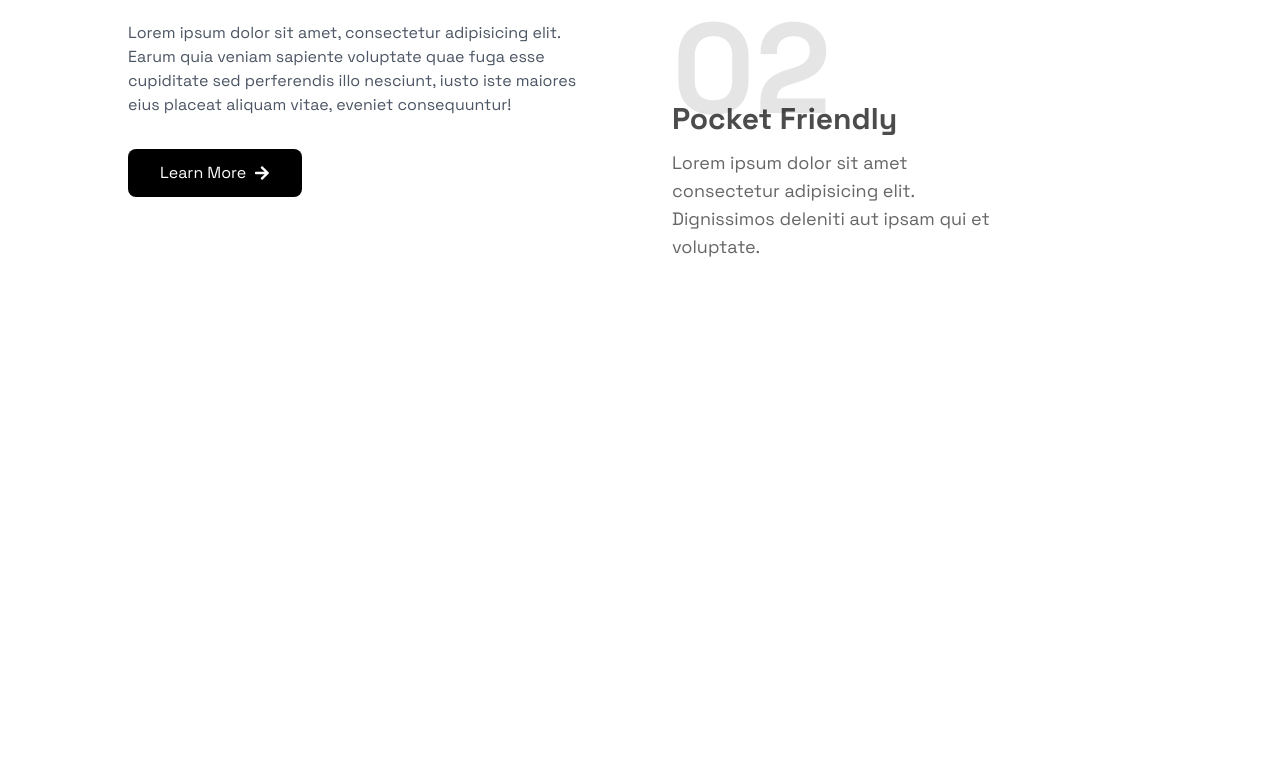
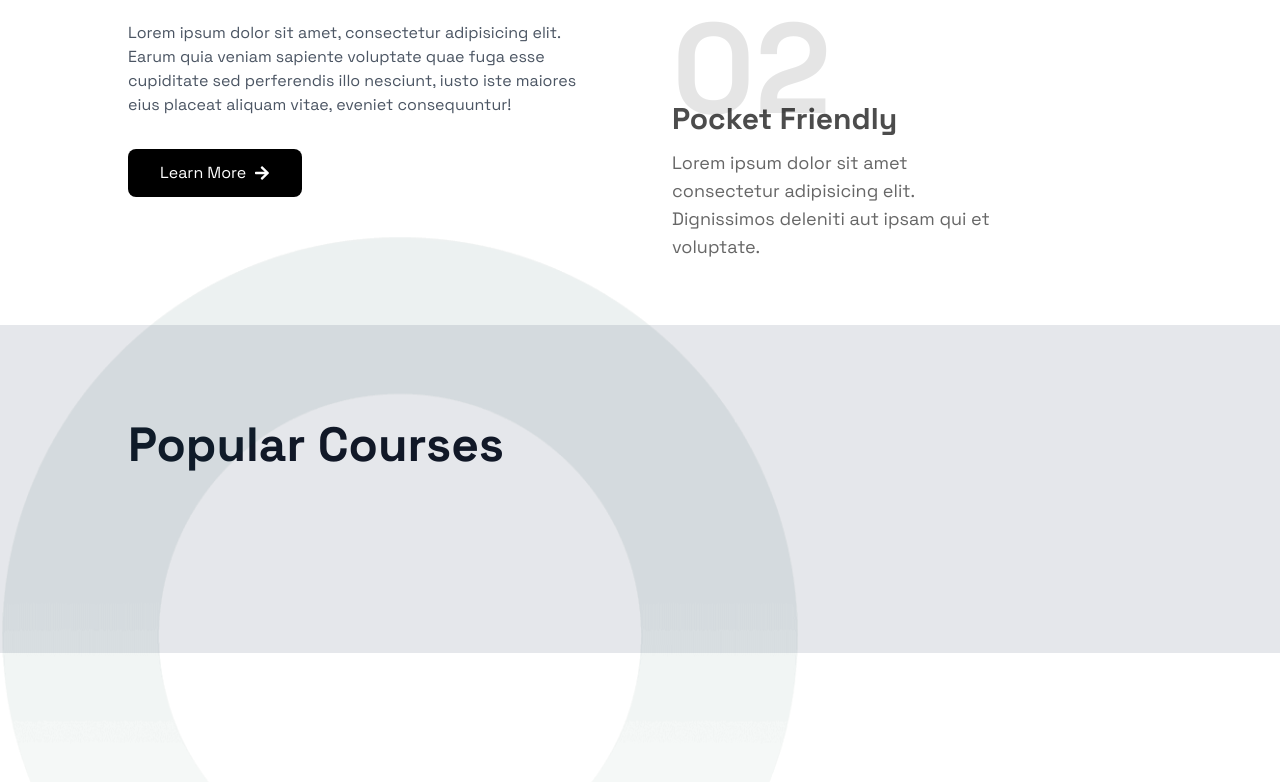
Before and after one commit to moonspark78/Journey_NextJS, a Next.js app: page / in a window 1280 px wide. Shown: the part 1147-1929 px from the top of the page. Before the commit the page ends 1472 px from the top, so only its background shows below. Built offline with nearby package versions, Linux system fonts and the light colour scheme.

Commit message:
working on Courses section

```diff
--- /dev/null
+++ b/components/Home/Course/Courses.tsx
@@ -0,0 +1,30 @@
+import { coursesData } from '@/data/data'
+import Image from 'next/image'
+import React from 'react'
+
+const Courses = () => {
+  return (
+    <div className='pb-12 pt-16 relative bg-gray-200'>
+        {/* Bounce Ball */}
+        <Image
+            src="/images/cb.png"
+            alt='Bounce Ball'
+            width={800}
+            height={800}
+            className='absolute top-[30%] animate-bounce'
+        />
+        <div className='w-[80%] pt-8 pb-8 mx-auto'>
+            <h1 className='text-4xl md:text-5xl text-gray-900 font-bold'>Popular Courses</h1>
+            <div className='md:mt-16 mt-10 grid grid-cols-1 md:grid-cols-2 lg:grid-cols-3 gap-10'>
+                {coursesData.map((course) =>{
+                    return <div key={course.id}>
+
+                    </div>
+                })}
+            </div>
+        </div>
+    </div>
+  )
+}
+
+export default Courses
--- a/components/Home/Hero/Hero.tsx
+++ b/components/Home/Hero/Hero.tsx
@@ -1,3 +1,4 @@
+"use client";
 import React from 'react'
 import HeroContent from './HeroContent'
 import HeroImage from './HeroImage'
--- a/components/Home/Home.tsx
+++ b/components/Home/Home.tsx
@@ -1,12 +1,14 @@
 import React from 'react'
 import Hero from './Hero/Hero'
 import About from './About/About'
+import Courses from './Course/Courses'
 
 const Home = () => {
   return (
     <div>
       <Hero/>
       <About/>
+      <Courses/>
     </div>
   )
 }
--- a/components/Home/Navbar/MobileNav.tsx
+++ b/components/Home/Navbar/MobileNav.tsx
@@ -1,3 +1,4 @@
+"use client";
 import { navLinks } from '@/constant/constant'
 import Link from 'next/link'
 import React from 'react'
```
